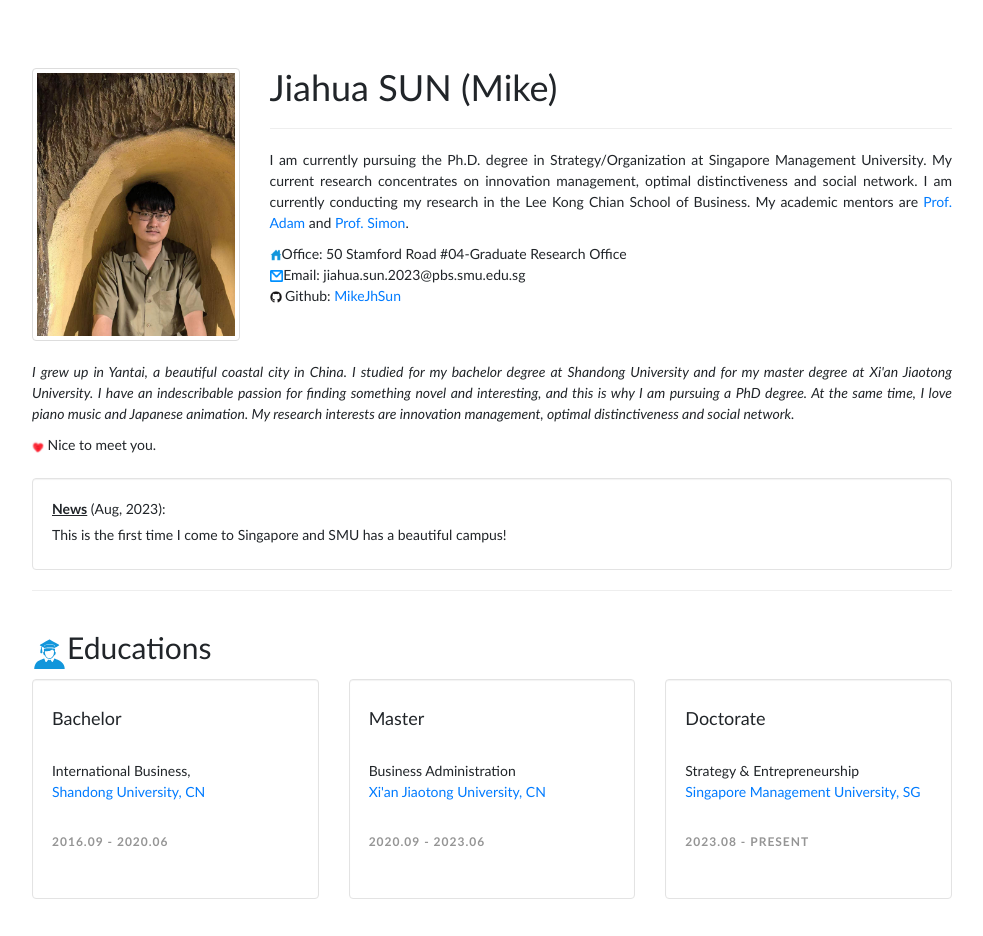
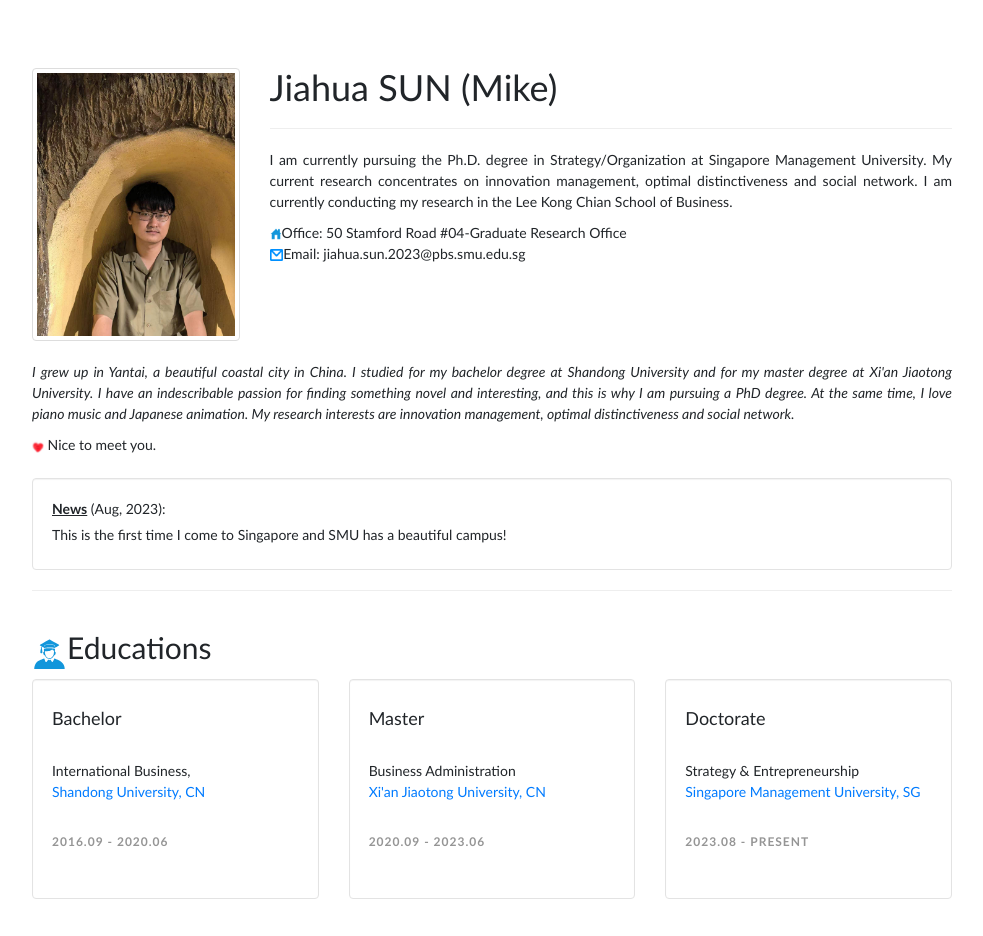
Before and after one commit to MikeJhSun/mikesun.github.io, a plain HTML site: page index.html in a window 1280 px wide. Shown: the top 936 px of the page, without its empty margins (148-1131 px from the left). Drawn offline with Linux system fonts and the light colour scheme.

Commit message:
Update index.html

```diff
--- a/index.html
+++ b/index.html
@@ -27,11 +27,10 @@
       <p> </p>
       <hr>
       <p></p>
-      <p> I am currently pursuing the Ph.D. degree in Strategy/Organization at Singapore Management University. My current research concentrates on innovation management, optimal distinctiveness and social network. I am currently conducting my research in the Lee Kong Chian School of Business. My academic mentors are <a href="https://faculty.smu.edu.sg/profile/adam-tatarynowicz-1076">Prof. Adam</a> and <a href="https://faculty.smu.edu.sg/profile/simon-schillebeeckx-1281">Prof. Simon</a>.</p>
+      <p> I am currently pursuing the Ph.D. degree in Strategy/Organization at Singapore Management University. My current research concentrates on innovation management, optimal distinctiveness and social network. I am currently conducting my research in the Lee Kong Chian School of Business.</p>
       <p> <img class="sidebarimg" src="images/home.png">Office: 50 Stamford Road #04-Graduate Research Office<br>
         <img class="sidebarimg" src="images/mail.png">Email: jiahua.sun.2023@pbs.smu.edu.sg  <br>
         <span class="" aria-hidden="true"></span>
-        <img class="sidebarimg" src="images/Github.png"> Github: <a href="https://github.com/MikeJhSun">MikeJhSun</a> <br>
       </p>
      </div>
      <div class="col-xs-12" style="margin-top:20px">
```
